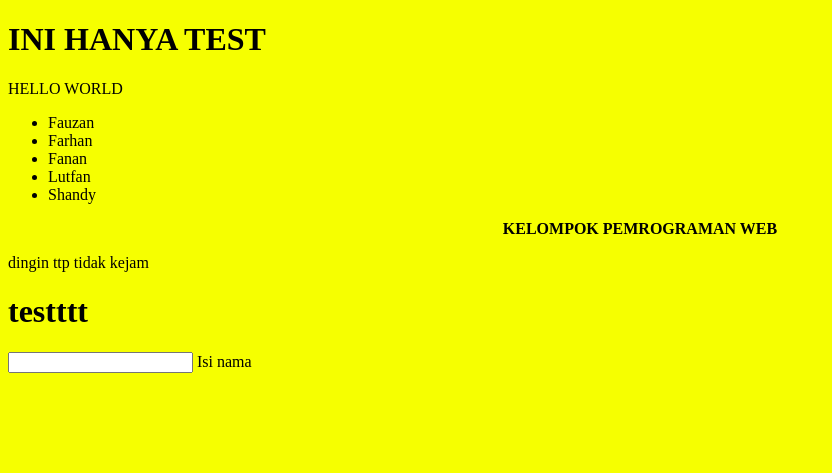
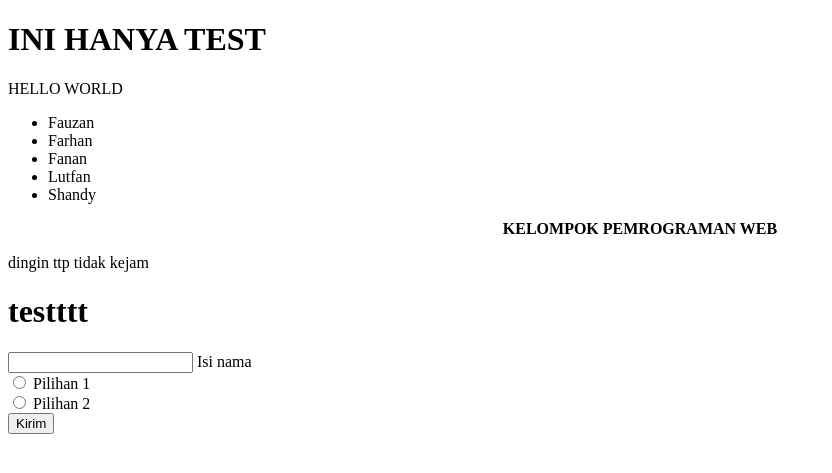
Before and after one commit to FauzanRown/RajaCoding, a PHP site: page / in a window 1280 px wide. Shown: the top 473 px of the page, without its empty margins (0-832 px from the left). Run offline with PHP 8.4, Linux system fonts and the light colour scheme.

Commit message:
Test input type radio

```diff
--- a/index.html
+++ b/index.html
@@ -19,11 +19,27 @@
     <p style="text-align: center; font-weight: bold">
       KELOMPOK PEMROGRAMAN WEB
     </p>
-      <p>dingin ttp tidak kejam</p>
+    <p>dingin ttp tidak kejam</p>
     <div>
       <h1>testttt</h1>
       <input type="text" />
       <label for="">Isi nama</label>
     </div>
+
+    <div>
+      <form action=" " method="post">
+        <label>
+          <input type="radio" name="pilihan" value="pilihan1" />
+          Pilihan 1 </label
+        ><br />
+
+        <label>
+          <input type="radio" name="pilihan" value="pilihan2" />
+          Pilihan 2 </label
+        ><br />
+
+        <button type="submit">Kirim</button>
+      </form>
+    </div>
   </body>
 </html>
--- a/style.css
+++ b/style.css
@@ -1,3 +1,3 @@
 body {
-  background-color: rgb(246, 255, 0);
+  background-color: rgb(255, 255, 255);
 }
```
